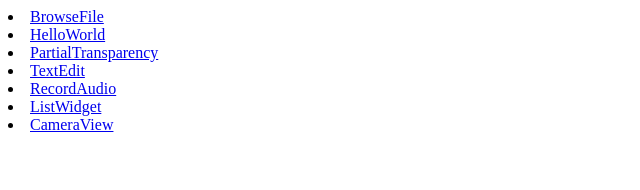
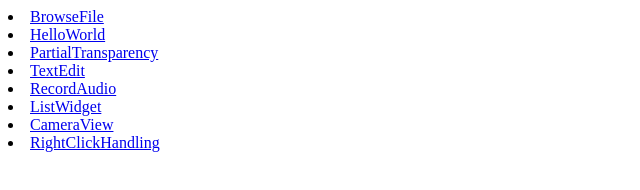
Before and after one commit to i-rinat/flash-test-cases, a plain HTML site: page index.html in a window 1280 px wide. Shown: the whole page, without its empty margins (0-640 px from the left). Drawn offline with Linux system fonts and the light colour scheme.

Commit message:
add RightClickHandling to the list

```diff
--- a/index.html
+++ b/index.html
@@ -11,6 +11,7 @@
 <li><a href="RecordAudio/index.html">RecordAudio</a></li>
 <li><a href="ListWidget/index.html">ListWidget</a></li>
 <li><a href="CameraView/index.html">CameraView</a></li>
+<li><a href="RightClickHandling/index.html">RightClickHandling</a></li>
 
 
 </body>
```
